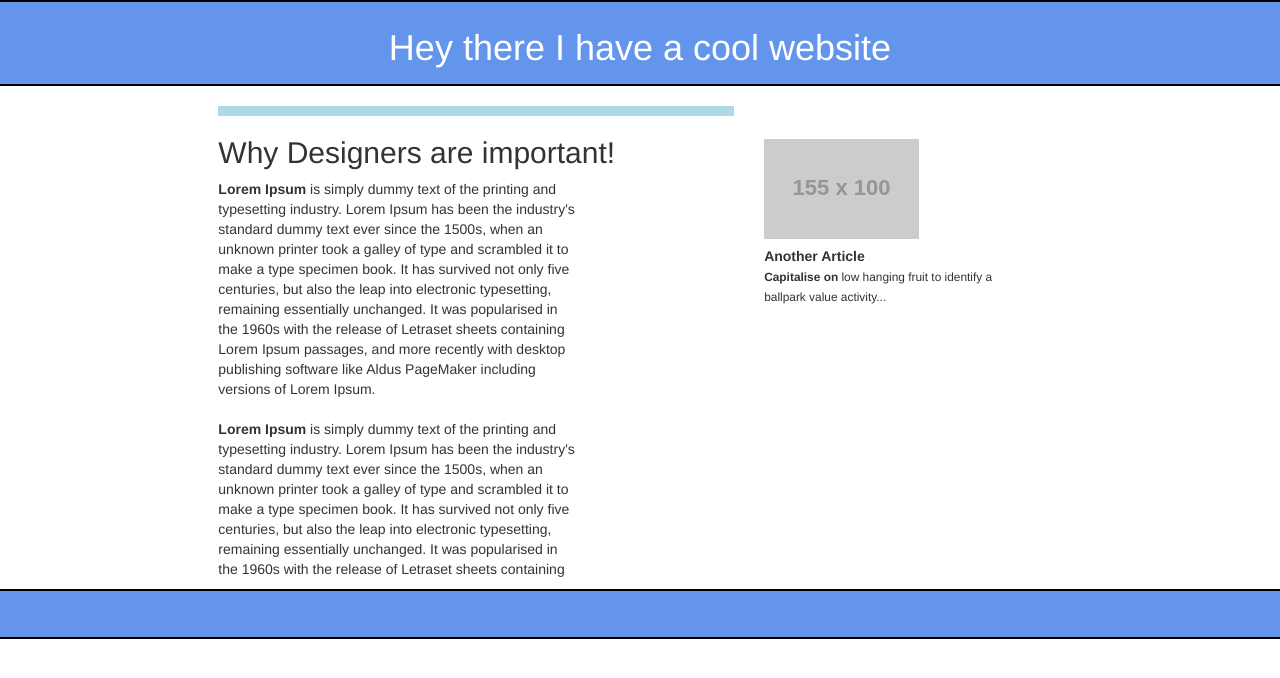
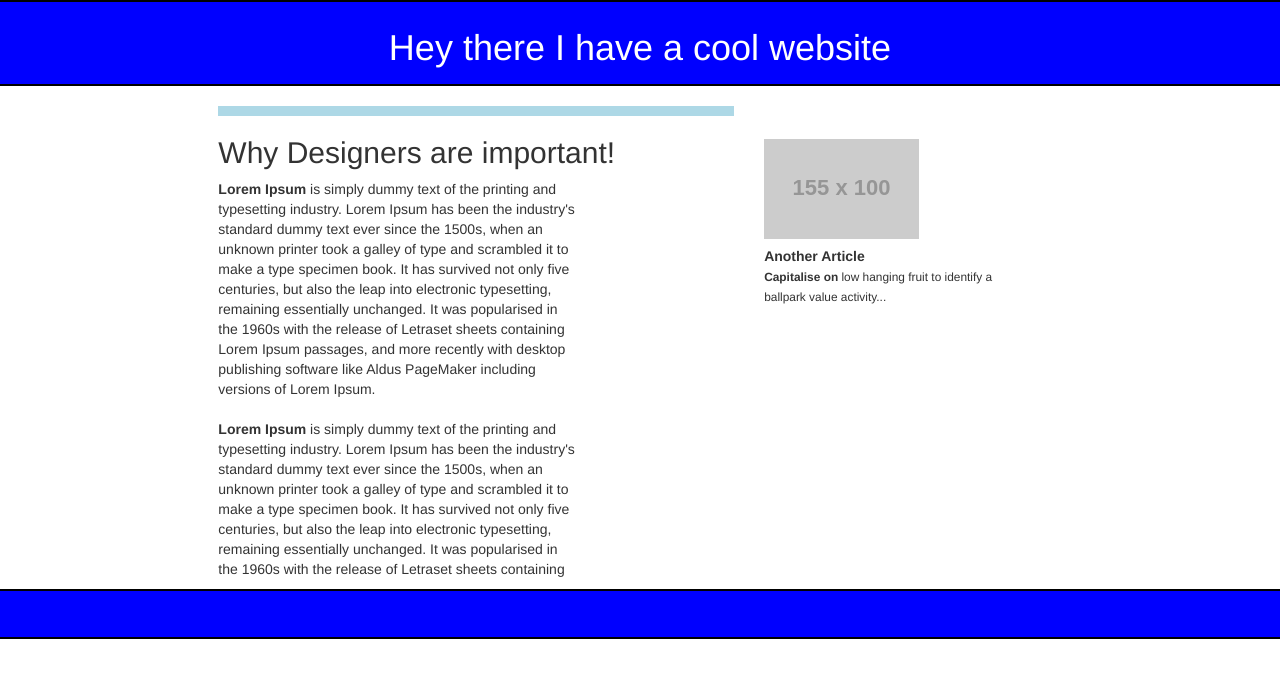
Before and after one commit to codeplexor/cool-site, a plain HTML site: page index.html in a window 1280 px wide. Drawn offline with nearby package versions, Linux system fonts and the light colour scheme; placeholder pictures from the web are drawn by us.

Commit message:
cool-site

```diff
--- a/style.css
+++ b/style.css
@@ -1,5 +1,5 @@
 .top {
-  background-color: cornflowerblue;
+  background-color: blue;
   color: white;
   padding: .5%;
   border: 2px solid black;
@@ -18,8 +18,8 @@ hr {
 }
 
 .base {
-  background-color: cornflowerblue;
-  background-color: cornflowerblue;
+  background-color: blue;
+  background-color: blue;
   padding: 1%;
   border: 2px solid black;
 }
```
